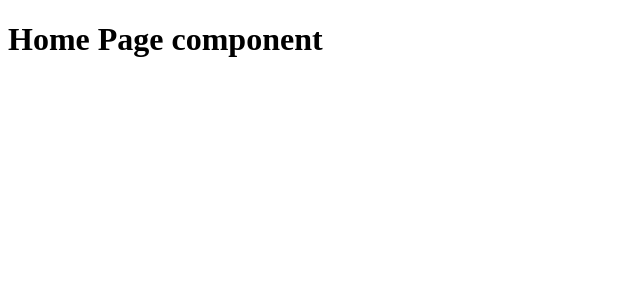
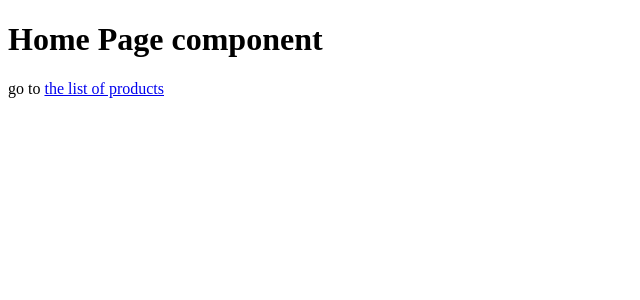
Before and after one commit to KozerT/react-app-multi-page-spa, a React (Vite) app: page / in a window 1280 px wide. Shown: the top 300 px of the page, without its empty margins (0-640 px from the left). Built offline with nearby package versions, Linux system fonts and the light colour scheme.

Commit message:
feat: add a Link provided by react-router dom to add a navigation from the Home to the Product page

```diff
--- a/src/pages/Home.jsx
+++ b/src/pages/Home.jsx
@@ -1,7 +1,14 @@
-import React from "react";
+import { Link } from "react-router-dom";
 
 const Home = () => {
-  return <h1>Home Page component</h1>;
+  return (
+    <>
+      <h1>Home Page component</h1>
+      <p>
+        go to <Link to="/products">the list of products</Link>
+      </p>
+    </>
+  );
 };
 
 export default Home;
```
